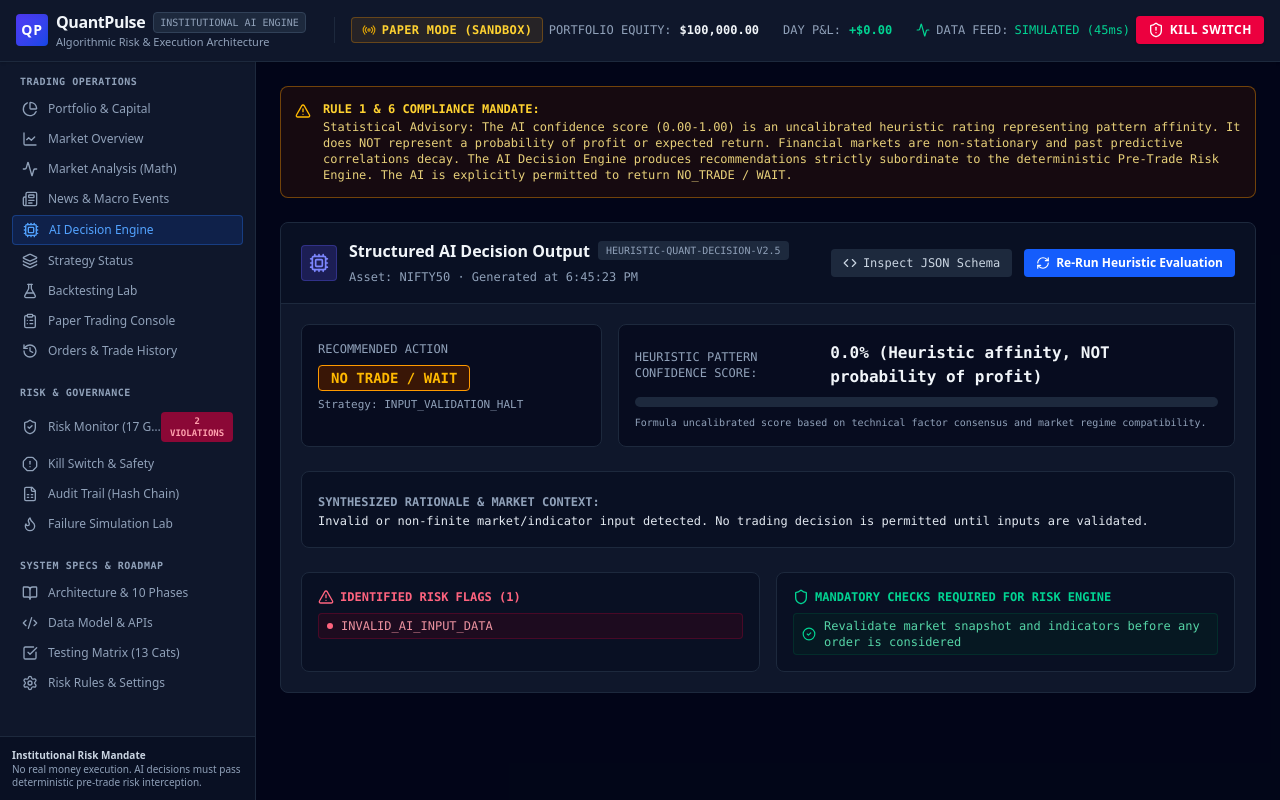
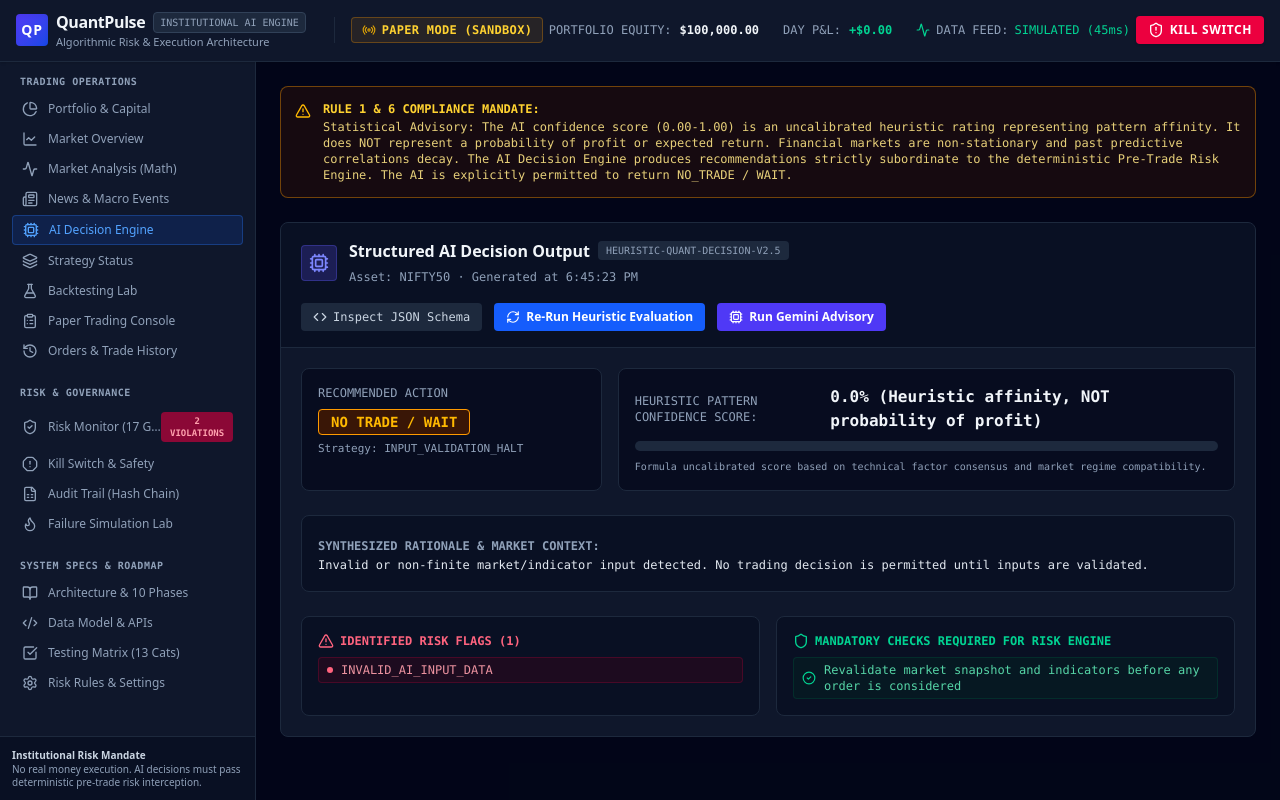
Before and after one commit to smurari229-ai/QuantPulse, a React (Vite) app: page / in a window 1280 px wide. Both pictures are taken after a click on the button "AI Decision Engine". Built offline with nearby package versions, Linux system fonts and the light colour scheme.

Commit message:
feat: connect AI view to server-side Gemini advisory

```diff
--- a/src/components/views/AiDecisionView.tsx
+++ b/src/components/views/AiDecisionView.tsx
@@ -18,6 +18,8 @@ interface AiDecisionViewProps {
 export const AiDecisionView: React.FC<AiDecisionViewProps> = ({ decision, indicators, currentPrice, symbol, marketSnapshot, onRefreshDecision }) => {
   const [showRawJson, setShowRawJson] = useState<boolean>(false);
   const [isEvaluating, setIsEvaluating] = useState<boolean>(false);
+  const [isGeminiEvaluating, setIsGeminiEvaluating] = useState<boolean>(false);
+  const [aiError, setAiError] = useState<string | null>(null);
 
   const handleReRun = () => {
     setIsEvaluating(true);
@@ -36,6 +38,28 @@ export const AiDecisionView: React.FC<AiDecisionViewProps> = ({ decision, indica
       onRefreshDecision(updated);
       setIsEvaluating(false);
     }, 450);
+  };
+
+  const handleGeminiEvaluation = async () => {
+    setIsGeminiEvaluating(true);
+    setAiError(null);
+    try {
+      const spreadBps = marketSnapshot.bid > 0 && marketSnapshot.ask >= marketSnapshot.bid ? ((marketSnapshot.ask - marketSnapshot.bid) / marketSnapshot.bid) * 10000 : Number.POSITIVE_INFINITY;
+      const dataStalenessMs = Math.max(0, Date.now() - marketSnapshot.timestamp);
+      const news = getNewsSentimentForSymbol(symbol);
+      const response = await fetch('/api/ai-decision', {
+        method: 'POST',
+        headers: { 'Content-Type': 'application/json' },
+        body: JSON.stringify({ input: { symbol, timestamp: Date.now(), currentPrice, indicators, newsSentiment: news.latestItem ? { headline: news.latestItem.headline, score: news.latestItem.sentimentScore, source: news.latestItem.source, timestamp: news.latestItem.timestamp } : undefined, currentMarketConditions: { spreadBps, dataStalenessMs } } }),
+      });
+      const payload = await response.json().catch(() => ({}));
+      if (!response.ok) throw new Error(payload.error || 'Gemini advisory request failed.');
+      onRefreshDecision(payload as AIDecisionOutput);
+    } catch (error) {
+      setAiError(error instanceof Error ? error.message : 'Gemini advisory request failed safely.');
+    } finally {
+      setIsGeminiEvaluating(false);
+    }
   };
 
   const getSignalBadge = (sig: AIDecisionOutput['signal']) => {
@@ -57,9 +81,10 @@ export const AiDecisionView: React.FC<AiDecisionViewProps> = ({ decision, indica
       <div className="bg-slate-900 border border-slate-800 rounded-lg overflow-hidden">
         <div className="px-5 py-4 bg-slate-950/40 border-b border-slate-800 flex flex-wrap justify-between items-center gap-4">
           <div className="flex items-center space-x-3"><div className="w-9 h-9 rounded bg-indigo-900/50 border border-indigo-500/30 flex items-center justify-center"><Cpu className="w-5 h-5 text-indigo-400" /></div><div><div className="flex items-center space-x-2"><h2 className="text-base font-semibold text-slate-100">Structured AI Decision Output</h2><span className="text-[10px] font-mono bg-slate-800 text-slate-400 px-2 py-0.5 rounded">{decision.modelIdentifier}</span></div><span className="text-xs text-slate-400 font-mono">Asset: {symbol} · Generated at {new Date(decision.generatedAt).toLocaleTimeString()}</span></div></div>
-          <div className="flex items-center space-x-3"><button onClick={() => setShowRawJson(!showRawJson)} className="flex items-center space-x-1.5 px-3 py-1.5 bg-slate-800 hover:bg-slate-700 text-slate-300 rounded text-xs font-mono transition-colors"><Code className="w-3.5 h-3.5" /><span>{showRawJson ? 'Hide Schema' : 'Inspect JSON Schema'}</span></button><button onClick={handleReRun} disabled={isEvaluating} className="flex items-center space-x-1.5 px-3 py-1.5 bg-blue-600 hover:bg-blue-700 disabled:bg-slate-800 text-white rounded text-xs font-semibold transition-colors"><RefreshCw className={`w-3.5 h-3.5 ${isEvaluating ? 'animate-spin' : ''}`} /><span>{isEvaluating ? 'Evaluating...' : 'Re-Run Heuristic Evaluation'}</span></button></div>
+          <div className="flex items-center space-x-3"><button onClick={() => setShowRawJson(!showRawJson)} className="flex items-center space-x-1.5 px-3 py-1.5 bg-slate-800 hover:bg-slate-700 text-slate-300 rounded text-xs font-mono transition-colors"><Code className="w-3.5 h-3.5" /><span>{showRawJson ? 'Hide Schema' : 'Inspect JSON Schema'}</span></button><button onClick={handleReRun} disabled={isEvaluating} className="flex items-center space-x-1.5 px-3 py-1.5 bg-blue-600 hover:bg-blue-700 disabled:bg-slate-800 text-white rounded text-xs font-semibold transition-colors"><RefreshCw className={`w-3.5 h-3.5 ${isEvaluating ? 'animate-spin' : ''}`} /><span>{isEvaluating ? 'Evaluating...' : 'Re-Run Heuristic Evaluation'}</span></button><button onClick={handleGeminiEvaluation} disabled={isGeminiEvaluating} className="flex items-center space-x-1.5 px-3 py-1.5 bg-indigo-600 hover:bg-indigo-700 disabled:bg-slate-800 text-white rounded text-xs font-semibold transition-colors"><Cpu className={`w-3.5 h-3.5 ${isGeminiEvaluating ? 'animate-spin' : ''}`} /><span>{isGeminiEvaluating ? 'Gemini...' : 'Run Gemini Advisory'}</span></button></div>
         </div>
 
+        {aiError && <div className="mx-5 mt-4 p-3 rounded border border-amber-500/40 bg-amber-950/30 text-amber-200 text-xs font-mono" role="alert">{aiError}</div>}
         <div className="p-5 space-y-6">
           <div className="grid grid-cols-1 md:grid-cols-3 gap-4"><div className="p-4 bg-slate-950/60 rounded-lg border border-slate-800"><span className="text-slate-400 text-xs font-mono block mb-2">RECOMMENDED ACTION</span><div>{getSignalBadge(decision.signal)}</div><span className="text-[11px] text-slate-400 block mt-2 font-mono">Strategy: {decision.strategy}</span></div><div className="p-4 bg-slate-950/60 rounded-lg border border-slate-800 md:col-span-2 space-y-2"><div className="flex justify-between items-center text-xs font-mono"><span className="text-slate-400">HEURISTIC PATTERN CONFIDENCE SCORE:</span><span className="text-base font-bold text-slate-100">{(decision.confidence * 100).toFixed(1)}% (Heuristic affinity, NOT probability of profit)</span></div><div className="w-full bg-slate-800 rounded-full h-2.5 overflow-hidden"><div className="bg-gradient-to-r from-blue-500 to-indigo-500 h-full rounded-full transition-all duration-500" style={{ width: `${decision.confidence * 100}%` }} /></div><div className="text-[10px] text-slate-400 font-mono">Formula uncalibrated score based on technical factor consensus and market regime compatibility.</div></div></div>
           <div className="p-4 bg-slate-950/40 rounded-lg border border-slate-800 space-y-1.5"><span className="text-xs font-mono text-slate-400 font-bold uppercase">Synthesized Rationale & Market Context:</span><p className="text-xs text-slate-200 leading-relaxed font-mono">{decision.reasoning}</p></div>
```
